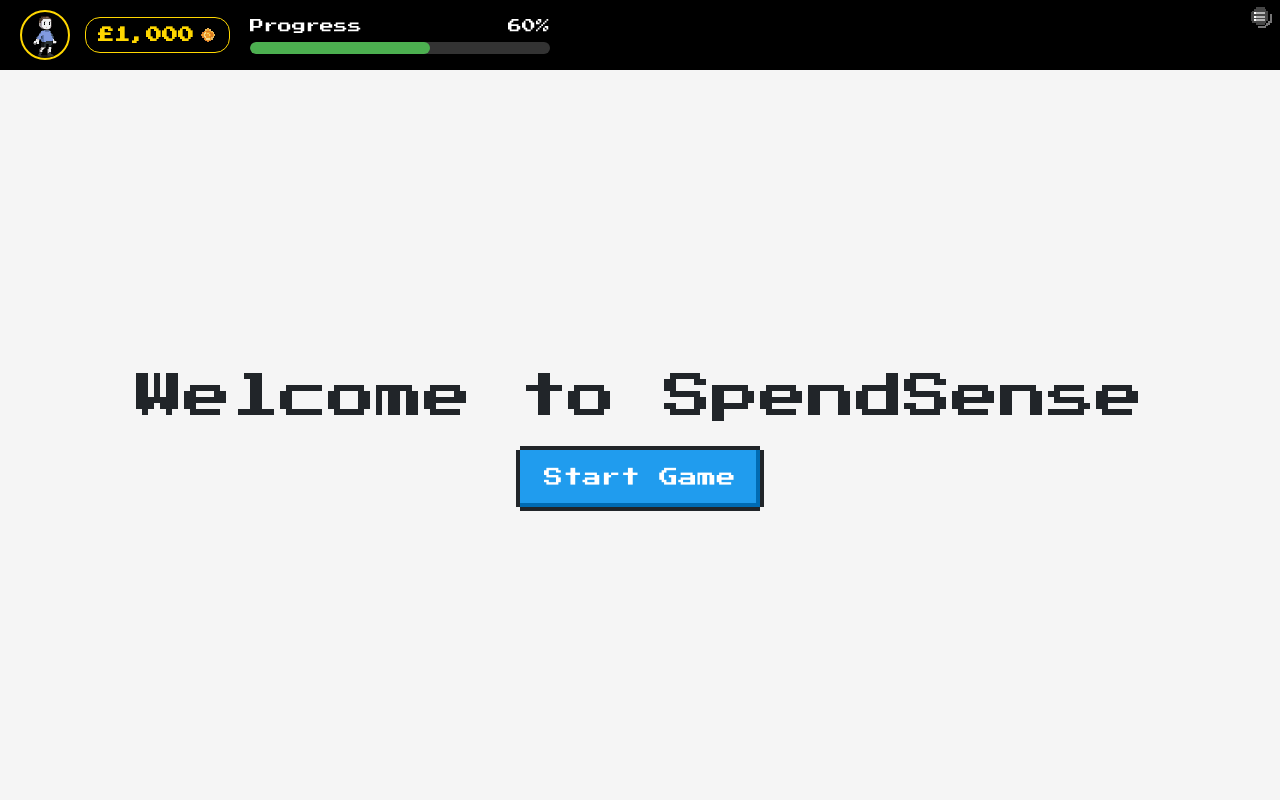
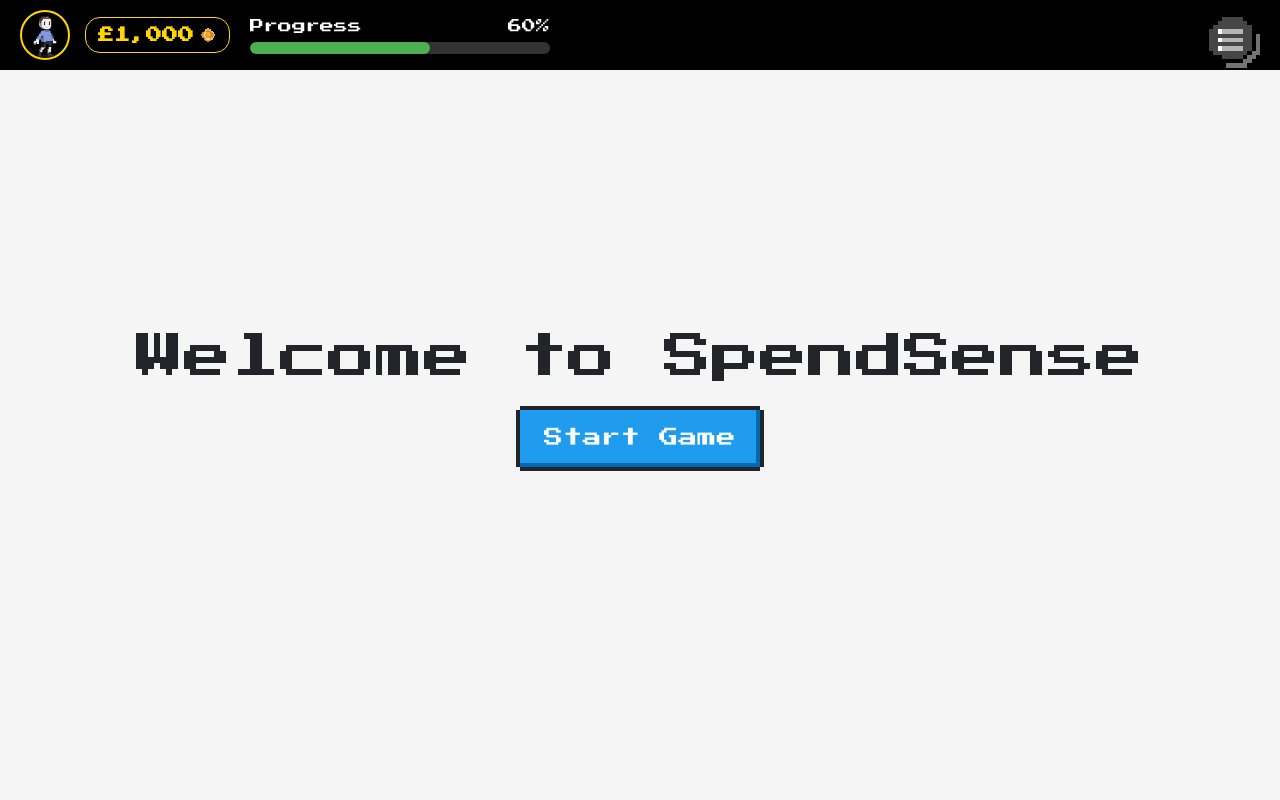
Before and after one commit to VizonaVerse/SpendSense, a React (Create React App) app in the folder SpendSense/spendsense-react/: page / in a window 1280 px wide. Shown: the top 800 px of the page. Built offline with nearby package versions, Linux system fonts and the light colour scheme.

Commit message:
fixed button sizing

```diff
--- a/SpendSense/spendsense-react/src/components/Information.js
+++ b/SpendSense/spendsense-react/src/components/Information.js
@@ -128,17 +128,23 @@ function Information() {
           id="open-menu-button"
           onClick={handleButtonClick(openNav)}
           style={{
-            position: 'relative',
-            background: 'none',
-            border: 'none',
-            cursor: 'pointer',
-            width: '40px',
-            height: '40px',
-            display: 'flex',
-            alignItems: 'center',
-            justifyContent: 'center',
-            marginLeft: 'auto',
-            zIndex: 1000,
+          position: "fixed",
+          top: "1vmin",
+          right: "1vmin", // Changed from left to right
+          zIndex: 1000,
+          background: 'none',
+          border: 'none',
+          cursor: 'pointer',
+          width: '10vmin',
+          height: '10vmin',
+          minWidth: '64px',
+          minHeight: '64px',
+          maxWidth: '128px',
+          maxHeight: '128px',
+          display: 'flex',
+          alignItems: 'center',
+          justifyContent: 'center'
+
           }}
         >
           <img
```
